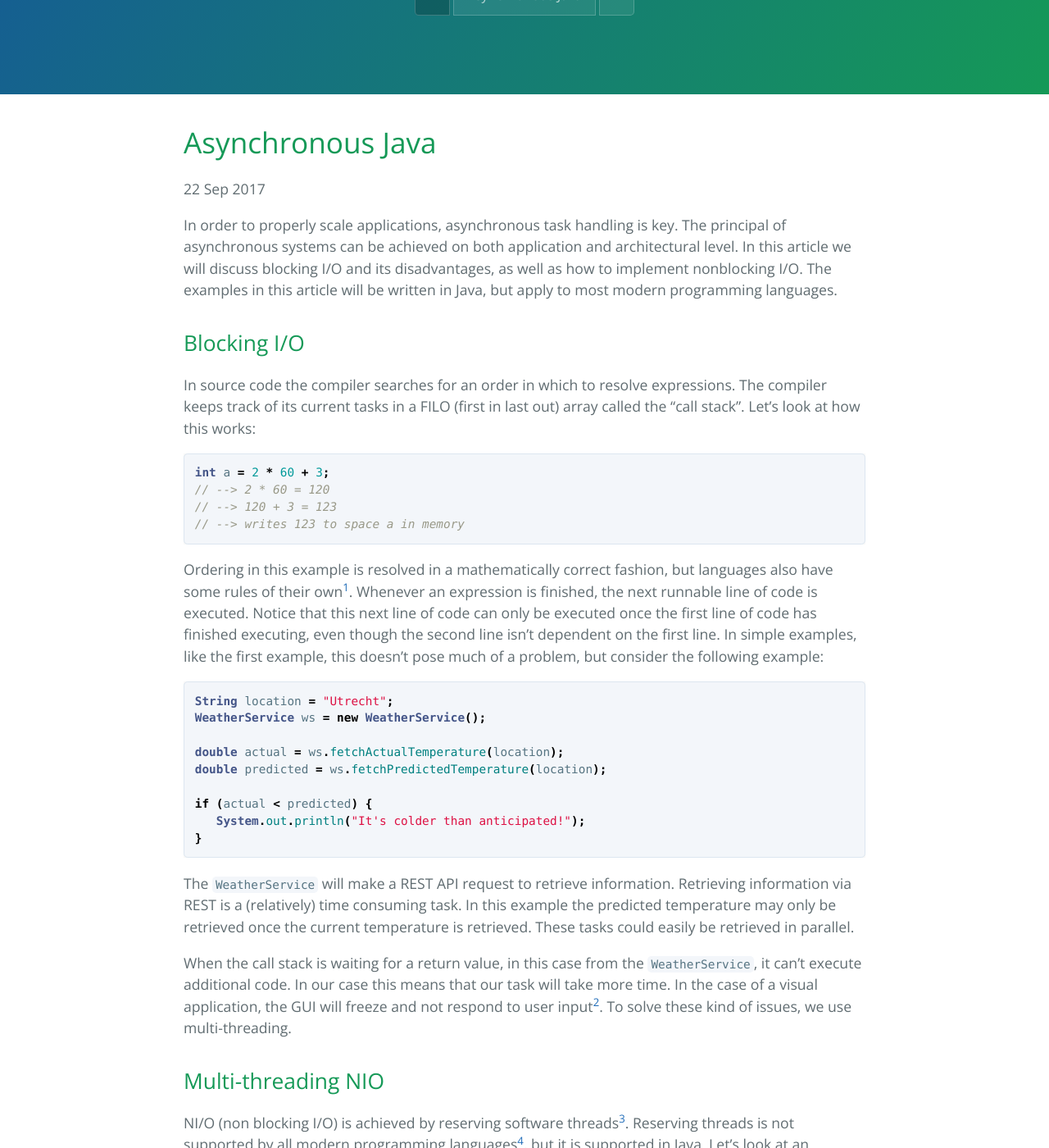
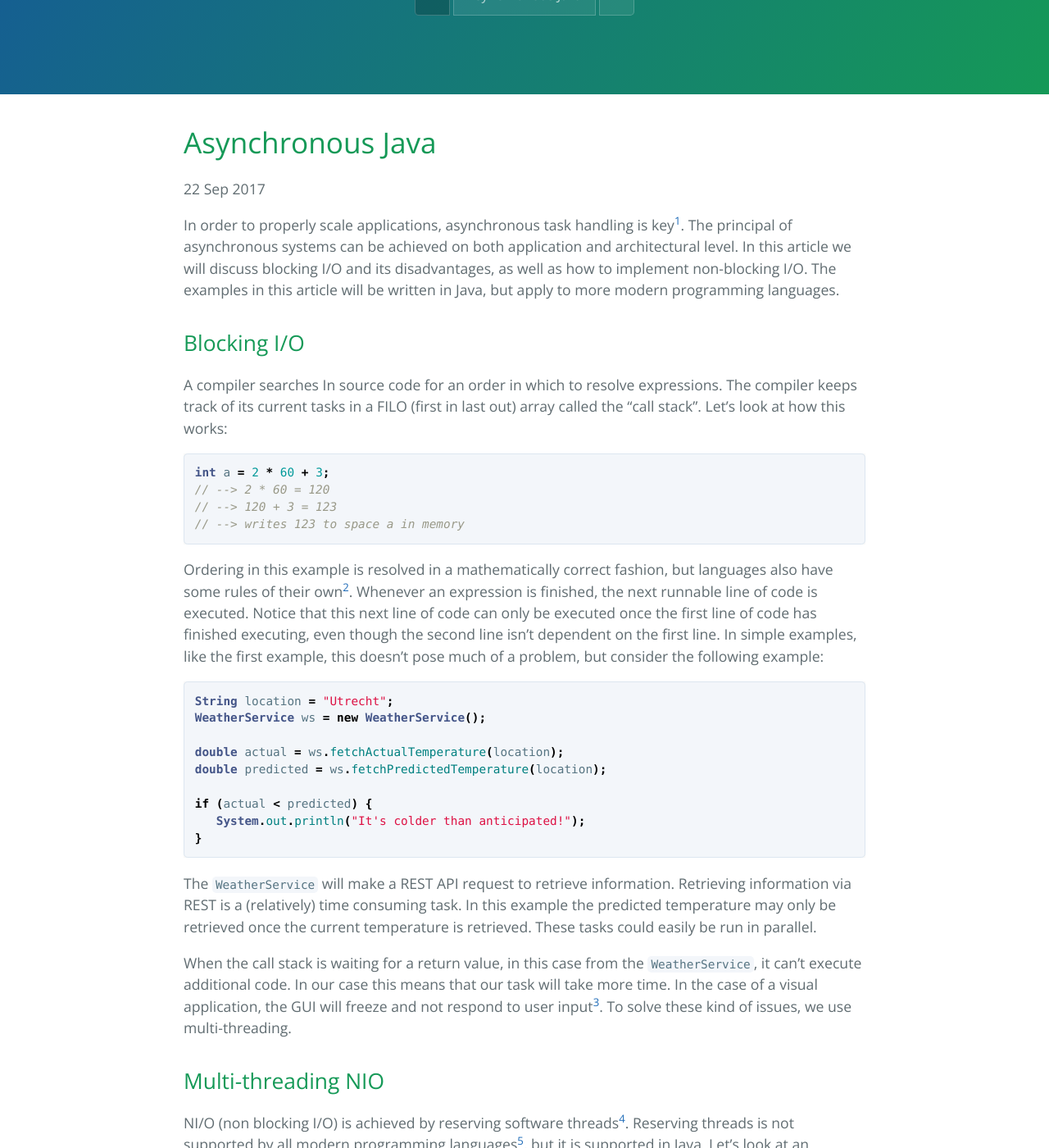
Before and after one commit to Kleinendorst/kleinendorst.github.io, a Jekyll site: the page built from _posts/2017-09-22-asynchronous-java.md, in a window 1280 px wide and 1400 px high, scrolled down 334 px. Shown: the whole window at 82% size. Built offline with Jekyll 4.4.1, drawn with Linux system fonts in a browser that asks for light colours; nearby versions of some CDN libraries; comment, search, counter and statistics services are not loaded; some of the changed text lies outside the part shown.

Commit message:
Review the asynchronous Java article

````diff
--- a/_posts/2017-09-22-asynchronous-java.md
+++ b/_posts/2017-09-22-asynchronous-java.md
@@ -5,10 +5,16 @@
 categories: main
 comments: true
 ---
-In order to properly scale applications, asynchronous task handling is key. The principal of asynchronous systems can be achieved on both application and architectural level. In this article we will discuss blocking I/O and its disadvantages, as well as how to implement nonblocking I/O. The examples in this article will be written in Java, but apply to most modern programming languages.
+In order to properly scale applications,
+asynchronous task handling is key[^1].
+The principal of asynchronous systems can be achieved on both application and architectural level.
+In this article we will discuss blocking I/O and its disadvantages, as well as how to implement non-blocking I/O.
+The examples in this article will be written in Java, but apply to more modern programming languages.
 
 ## Blocking I/O
-In source code the compiler searches for an order in which to resolve expressions. The compiler keeps track of its current tasks in a FILO (first in last out) array called the "call stack". Let’s look at how this works:
+A compiler searches In source code  for an order in which to resolve expressions.
+The compiler keeps track of its current tasks in a FILO (first in last out) array called the "call stack".
+Let’s look at how this works:
 
 ```java
 int a = 2 * 60 + 3;
@@ -32,12 +38,20 @@
 }
 ```
 
-The `WeatherService` will make a REST API request to retrieve information. Retrieving information via REST is a (relatively) time consuming task. In this example the predicted temperature may only be retrieved once the current temperature is retrieved. These tasks could easily be retrieved in parallel.
+The `WeatherService` will make a REST API request to retrieve information.
+Retrieving information via REST is a (relatively) time consuming task.
+In this example the predicted temperature may only be retrieved once the current temperature is retrieved.
+These tasks could easily be run in parallel.
 
-When the call stack is waiting for a return value, in this case from the `WeatherService`, it can’t execute additional code. In our case this means that our task will take more time. In the case of a visual application, the GUI will freeze and not respond to user input[^3]. To solve these kind of issues, we use multi-threading.
+When the call stack is waiting for a return value, in this case from the `WeatherService`,
+it can’t execute additional code. In our case this means that our task will take more time.
+In the case of a visual application, the GUI will freeze and not respond to user input[^3].
+To solve these kind of issues, we use multi-threading.
 
 ## Multi-threading NIO
-NI/O (non blocking I/O) is achieved by reserving software threads[^2]. Reserving threads is not supported by all modern programming languages[^4], but it is supported in Java. Let’s look at an example:
+NI/O (non blocking I/O) is achieved by reserving software threads[^4].
+Reserving threads is not supported by all modern programming languages[^5],
+but it is supported in Java. Let’s look at an example:
 
 ``` java
 class Weather {
@@ -72,7 +86,9 @@
 }
 ```
 
-This `Weather` object has setters for both the actual and the predicted value. Whenever both values are not `null`, it will access its values. Now look at the fake implementation of the `WeatherService`:
+This `Weather` object has setters for both the actual and the predicted value.
+Whenever both values are not `null`, it will access its values.
+Now look at the fake implementation of the `WeatherService`:
 
 ``` java
 class WeatherService {
@@ -96,7 +112,9 @@
 }
 ```
 
-In order to simulate a long response time we call `Thread.sleep()`, which just stalls all code execution for the provided number of milliseconds. Now let’s run this code in a blocking way first:
+In order to simulate a long response time we call `Thread.sleep()`,
+which just stalls all code execution for the provided number of milliseconds.
+Now let’s run this code in a blocking way first:
 
 ``` java
 public class Main {
@@ -136,7 +154,8 @@
 It's colder than predicted.:: running for: 12016ms
 ```
 
-Notice that it starts fetching the predicted temperature only when the current temperature was already fetched. Now let’s rewrite the `Main` class so that the fetching can happen in parallel:
+Notice that it starts fetching the predicted temperature only when the current temperature was already fetched.
+Now let’s rewrite the `Main` class so that fetching happens in parallel:
 
 ``` java
 public class Main {
@@ -176,7 +195,9 @@
 }
 ```
 
-We create `Runnable` instances which will be the input for a new `Thread` object we create. These `Runnable` objects will perform their task inside a thread allocated by the JVM[^5], and therefore, will be ran in parallel. Now let’s compare the console output and see if this code was faster to execute:
+We create `Runnable` instances which will be the input for a new `Thread` object we create.
+These `Runnable` objects will perform their task inside a thread allocated by the JVM[^6],
+and therefore, will be run in parallel. Now let’s compare the console output and see if this code was faster to execute:
 
 ```
 Start getting the actual temperature:: running for: 12ms
````
Also changed, not shown: other parts of _posts/2017-09-22-asynchronous-java.md (+18 -10 lines).
